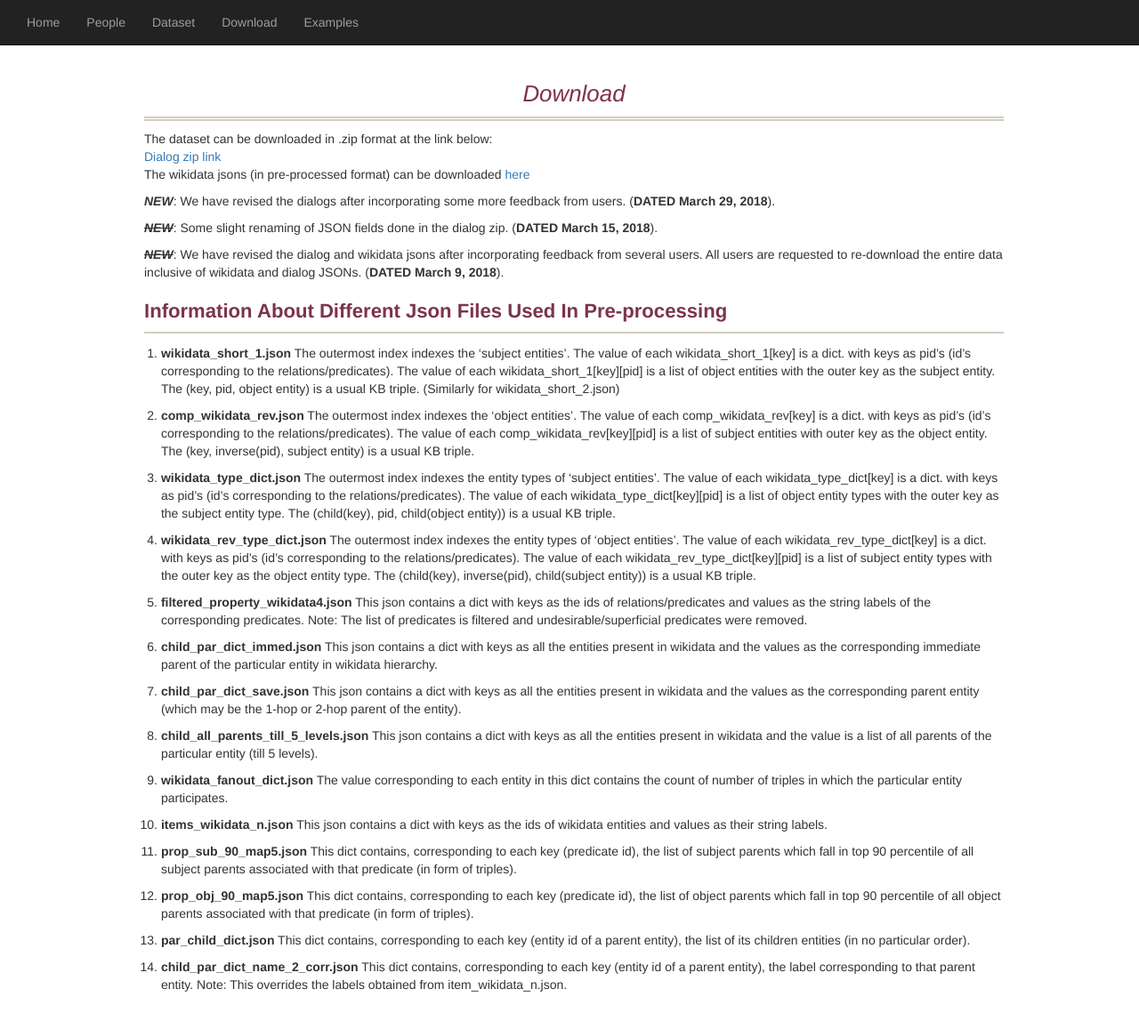
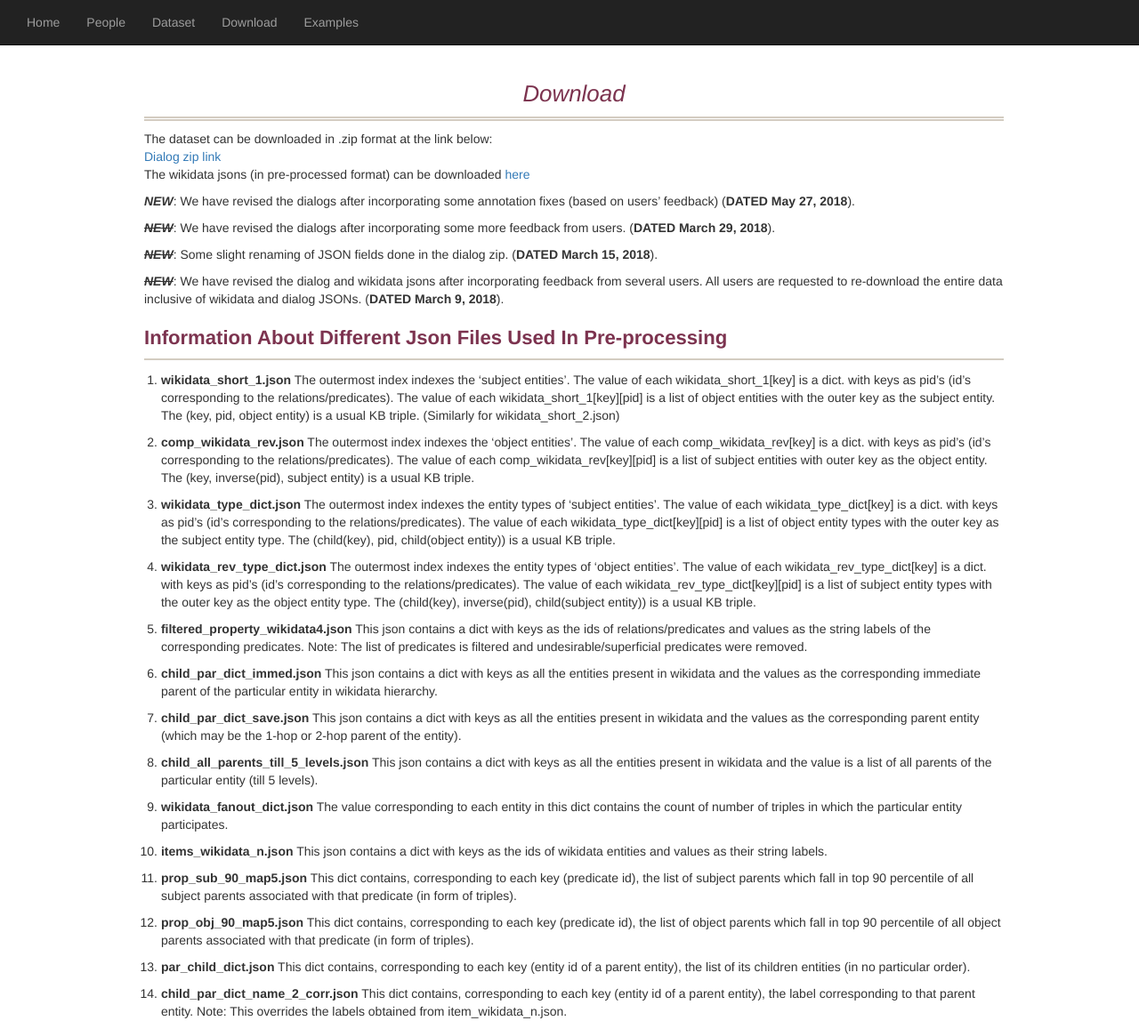
Before and after one commit to amritasaha1812/CSQA, a Jekyll site: the page built from _pages/04_download.md, in a window 1280 px wide and 1157 px high. Shown: the whole window at 89% size. Built offline with Jekyll 4.4.1, drawn with Linux system fonts in a browser that asks for light colours; nearby versions of some CDN libraries.

Commit message:
revise dataset zip

```diff
--- a/_pages/04_download.md
+++ b/_pages/04_download.md
@@ -4,10 +4,12 @@ title: Download
 permalink: /download/
 ---
 The dataset can be downloaded in .zip format at the link below: <br>
-[Dialog zip link](https://drive.google.com/file/d/1TKM5Q19VopokKrPLOyM5ZwMTg-_FAgcq/view?usp=sharing) <br>
+[Dialog zip link](https://drive.google.com/file/d/1dgf-Qjvhfv-_EWoDjrTCAY5CwYCw-djt/view?usp=sharing) <br>
 The wikidata jsons (in pre-processed format) can be downloaded [here](https://drive.google.com/drive/folders/1ITcgvp4vZo1Wlb66d_SnHvVmLKIqqYbR?usp=sharing)
 
-_**NEW**_: We have revised the dialogs after incorporating some more feedback from users. (__DATED March 29, 2018__). <br>
+_**NEW**_: We have revised the dialogs after incorporating some annotation fixes (based on users' feedback) (__DATED May 27, 2018__). <br>
+
+~~_**NEW**_~~: We have revised the dialogs after incorporating some more feedback from users. (__DATED March 29, 2018__). <br>
 
 ~~_**NEW**_~~: Some slight renaming of JSON fields done in the dialog zip. (__DATED March 15, 2018__). <br>
 
```
Also changed, not shown: index.md (+4 -1 lines), images/sarath copy.jpg (deleted), images/vp.jpg (deleted).
